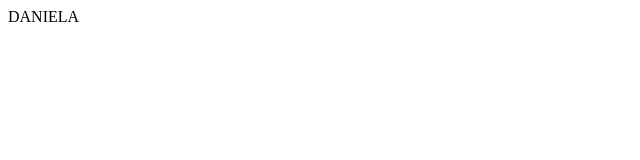
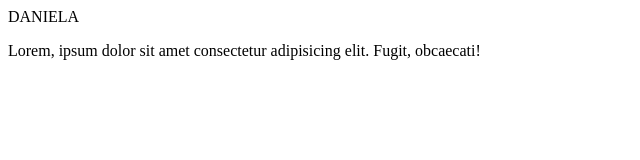
Before and after one commit to Mauricio1712/Ejemplo, a plain HTML site: page index.html in a window 1280 px wide. Shown: the whole page, without its empty margins (0-640 px from the left). Drawn offline with Linux system fonts and the light colour scheme.

Commit message:
pongo parrafo en index

```diff
--- a/index.html
+++ b/index.html
@@ -6,6 +6,7 @@
     <meta name="viewport" content="width=device-width, initial-scale=1.0">
     <title>AAAAAAAAA</title>
     <div>DANIELA</div>
+    <p>Lorem, ipsum dolor sit amet consectetur adipisicing elit. Fugit, obcaecati!</p>
 </head>
 <body>
 
```
